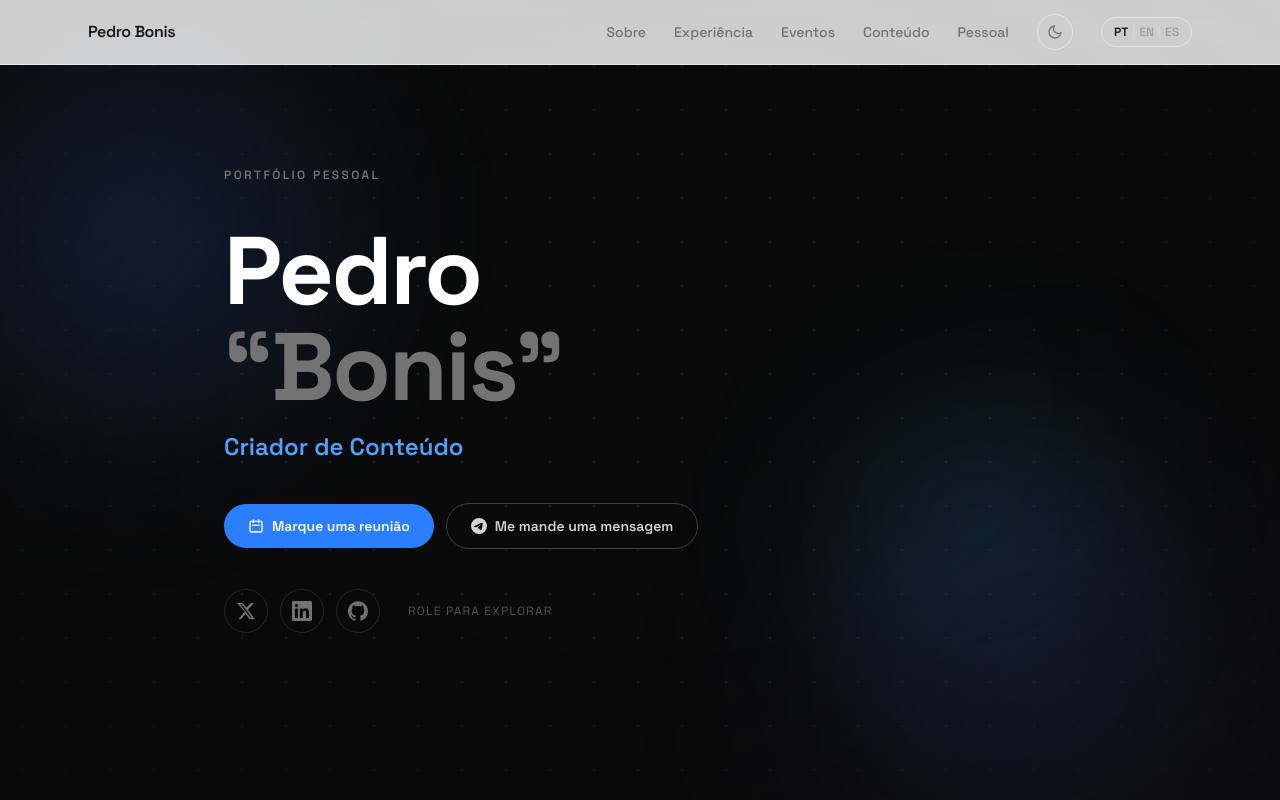
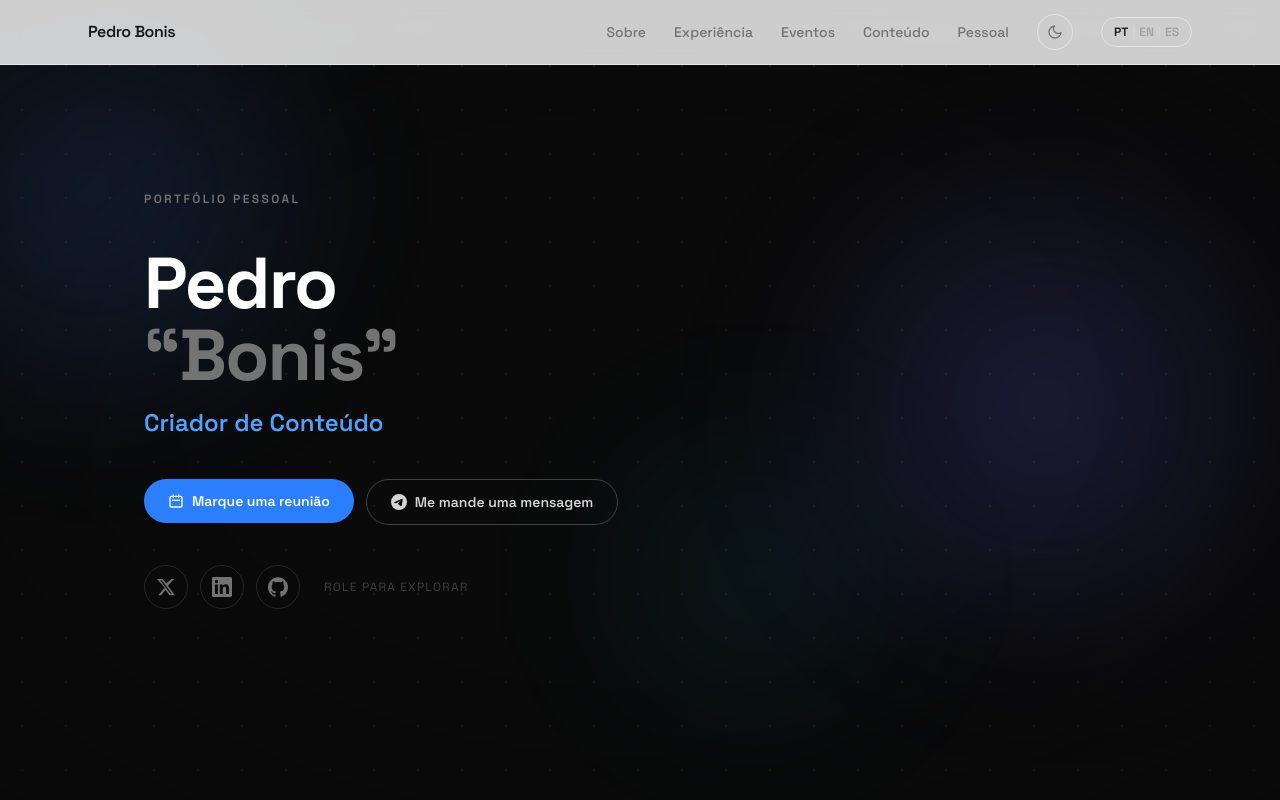
Before and after one commit to Bonisph/bonis-portfolio, a Next.js app: page / in a window 1280 px wide. Shown: the top 800 px of the page. Built offline with nearby package versions, Linux system fonts and the light colour scheme.

Commit message:
feat: Hero com card retrato indigo à direita
Layout duas colunas: texto à esquerda, foto em card vertical à direita.
Card com borda indigo, glow drop-shadow, anel decorativo externo e
name tag com degradê no rodapé da foto.

```diff
--- a/src/components/Hero.tsx
+++ b/src/components/Hero.tsx
@@ -1,5 +1,6 @@
 "use client";
 
+import Image from "next/image";
 import { siteConfig } from "@/data/portfolio";
 import { useLang } from "@/context/LanguageContext";
 import RoleCycler from "@/components/RoleCycler";
@@ -53,71 +54,61 @@ export default function Hero() {
       <div
         className="absolute inset-0 pointer-events-none"
         style={{
-          backgroundImage:
-            "radial-gradient(circle, rgba(255,255,255,0.06) 1px, transparent 1px)",
+          backgroundImage: "radial-gradient(circle, rgba(255,255,255,0.055) 1px, transparent 1px)",
           backgroundSize: "44px 44px",
         }}
       />
 
-      {/* Animated orb 1 — blue, top-left */}
+      {/* Orb 1 — blue, behind text */}
       <div
         className="absolute pointer-events-none"
         style={{
-          width: "700px",
-          height: "700px",
+          width: "600px", height: "600px",
           borderRadius: "50%",
-          background:
-            "radial-gradient(circle, rgba(59,130,246,0.22) 0%, rgba(59,130,246,0.06) 50%, transparent 70%)",
+          background: "radial-gradient(circle, rgba(59,130,246,0.2) 0%, rgba(59,130,246,0.05) 55%, transparent 70%)",
           filter: "blur(64px)",
-          top: "-180px",
-          left: "-200px",
+          top: "-160px", left: "-180px",
           animation: "blob1 14s ease-in-out infinite",
         }}
       />
 
-      {/* Animated orb 2 — indigo, bottom-right */}
+      {/* Orb 2 — indigo, behind photo */}
       <div
         className="absolute pointer-events-none"
         style={{
-          width: "600px",
-          height: "600px",
+          width: "520px", height: "520px",
           borderRadius: "50%",
-          background:
-            "radial-gradient(circle, rgba(99,102,241,0.18) 0%, rgba(99,102,241,0.05) 50%, transparent 70%)",
-          filter: "blur(72px)",
-          bottom: "-120px",
-          right: "-120px",
+          background: "radial-gradient(circle, rgba(99,102,241,0.22) 0%, rgba(99,102,241,0.06) 55%, transparent 70%)",
+          filter: "blur(64px)",
+          top: "10%", right: "-80px",
           animation: "blob2 18s ease-in-out infinite",
         }}
       />
 
-      {/* Animated orb 3 — cyan, center */}
+      {/* Orb 3 — cyan accent */}
       <div
         className="absolute pointer-events-none"
         style={{
-          width: "420px",
-          height: "420px",
+          width: "360px", height: "360px",
           borderRadius: "50%",
-          background:
-            "radial-gradient(circle, rgba(6,182,212,0.12) 0%, rgba(6,182,212,0.03) 50%, transparent 70%)",
+          background: "radial-gradient(circle, rgba(6,182,212,0.1) 0%, transparent 70%)",
           filter: "blur(56px)",
-          top: "35%",
-          left: "55%",
+          bottom: "10%", left: "40%",
           animation: "blob3 22s ease-in-out infinite",
         }}
       />
 
-      {/* Vignette edges */}
+      {/* Vignette */}
       <div
         className="absolute inset-0 pointer-events-none"
-        style={{
-          background:
-            "radial-gradient(ellipse 80% 80% at 50% 50%, transparent 40%, rgba(10,10,10,0.7) 100%)",
-        }}
+        style={{ background: "radial-gradient(ellipse 90% 90% at 50% 50%, transparent 40%, rgba(10,10,10,0.65) 100%)" }}
       />
 
-      {/* Content */}
-      <div className="relative z-10 flex flex-col justify-center min-h-screen max-w-5xl mx-auto px-8 md:px-16 lg:px-24 pt-24 pb-16 md:pt-0 md:pb-0">
+      {/* Two-column layout */}
+      <div className="relative z-10 flex items-center min-h-screen max-w-6xl mx-auto px-8 md:px-12 lg:px-20 pt-24 pb-16 md:pt-0 md:pb-0 gap-8 lg:gap-16">
+
+        {/* Left — text */}
+        <div className="flex-1 flex flex-col justify-center min-w-0">
 
           <span
             className="text-xs font-semibold uppercase tracking-[0.2em] text-neutral-500 mb-10 block"
@@ -128,7 +119,7 @@ export default function Hero() {
 
           <h1
             id="hero-heading"
-          className="text-6xl md:text-7xl lg:text-8xl font-bold text-white leading-[1.0] tracking-tight mb-4"
+            className="text-5xl md:text-6xl lg:text-7xl font-bold text-white leading-[1.0] tracking-tight mb-4"
             style={heroStyle(1)}
           >
             Pedro<br />
@@ -143,7 +134,7 @@ export default function Hero() {
           </p>
 
           <div
-          className="flex flex-col sm:flex-row items-start sm:items-center gap-3 mb-10"
+            className="flex flex-col sm:flex-row items-start gap-3 mb-10"
             style={heroStyle(3)}
           >
             <a
@@ -159,7 +150,7 @@ export default function Hero() {
               href={siteConfig.socials.telegram}
               target="_blank"
               rel="noopener noreferrer"
-            className="flex items-center gap-2 px-6 py-3 border border-neutral-700 text-neutral-300 text-sm font-semibold rounded-full hover:border-blue-400 hover:text-white transition-all duration-300 hover:-translate-y-0.5 hover:shadow-lg hover:shadow-blue-500/15"
+              className="flex items-center gap-2 px-6 py-3 border border-neutral-700 text-neutral-300 text-sm font-semibold rounded-full hover:border-blue-400 hover:text-white transition-all duration-300 hover:-translate-y-0.5"
             >
               <TelegramIcon />
               {t({ pt: "Me mande uma mensagem", en: "Send me a message", es: "Envíame un mensaje" })}
@@ -197,12 +188,77 @@ export default function Hero() {
             >
               <GitHubIcon />
             </a>
-
-          {/* Scroll hint */}
-          <span className="ml-4 text-xs text-neutral-600 tracking-widest uppercase hidden md:block">
-            {t({ pt: "role para explorar", en: "scroll to explore", es: "desplázate para explorar" })}
+            <span className="ml-3 text-xs text-neutral-700 tracking-widest uppercase hidden md:block">
+              {t({ pt: "role para explorar", en: "scroll to explore", es: "desplázate" })}
             </span>
           </div>
+        </div>
+
+        {/* Right — portrait card (desktop only) */}
+        {siteConfig.photo && (
+          <div
+            className="hidden md:flex flex-col items-center justify-center flex-shrink-0"
+            style={{ animation: `heroUp 0.7s cubic-bezier(0.4,0,0.2,1) 200ms both` }}
+          >
+            {/* Outer glow ring */}
+            <div
+              className="relative"
+              style={{
+                filter: "drop-shadow(0 0 32px rgba(99,102,241,0.25))",
+              }}
+            >
+              {/* Decorative outer border */}
+              <div
+                style={{
+                  position: "absolute",
+                  inset: "-6px",
+                  borderRadius: "22px",
+                  border: "1px solid rgba(99,102,241,0.2)",
+                  pointerEvents: "none",
+                }}
+              />
+
+              {/* Photo card */}
+              <div
+                style={{
+                  width: "260px",
+                  height: "340px",
+                  borderRadius: "16px",
+                  overflow: "hidden",
+                  border: "1.5px solid rgba(99,102,241,0.45)",
+                  position: "relative",
+                  background: "#0f0f18",
+                }}
+              >
+                <Image
+                  src={siteConfig.photo}
+                  alt="Pedro Bonis"
+                  fill
+                  priority
+                  className="object-cover object-top"
+                />
+
+                {/* Bottom gradient overlay for name tag */}
+                <div
+                  style={{
+                    position: "absolute",
+                    bottom: 0, left: 0, right: 0,
+                    height: "80px",
+                    background: "linear-gradient(to top, rgba(15,15,24,0.95) 0%, rgba(15,15,24,0.6) 60%, transparent 100%)",
+                  }}
+                />
+
+                {/* Name tag inside card */}
+                <div style={{ position: "absolute", bottom: "14px", left: "16px", right: "16px" }}>
+                  <p style={{ color: "#fff", fontSize: "13px", fontWeight: 600, margin: 0, lineHeight: 1.2 }}>Pedro Bonis</p>
+                  <p style={{ color: "rgba(165,180,252,0.8)", fontSize: "11px", margin: "2px 0 0", lineHeight: 1 }}>
+                    {t({ pt: "Web3 & Growth", en: "Web3 & Growth", es: "Web3 & Growth" })}
+                  </p>
+                </div>
+              </div>
+            </div>
+          </div>
+        )}
       </div>
     </section>
   );
```
Lines whose indentation alone changed are shown as unchanged.
